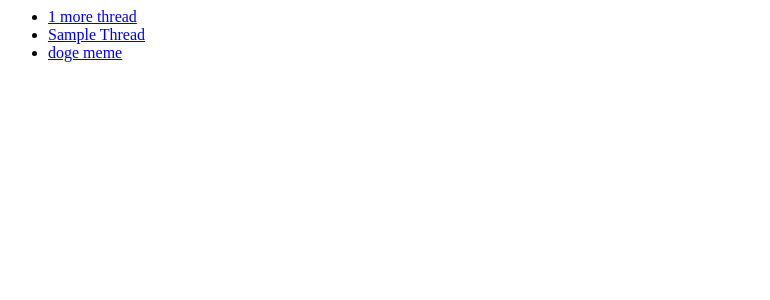
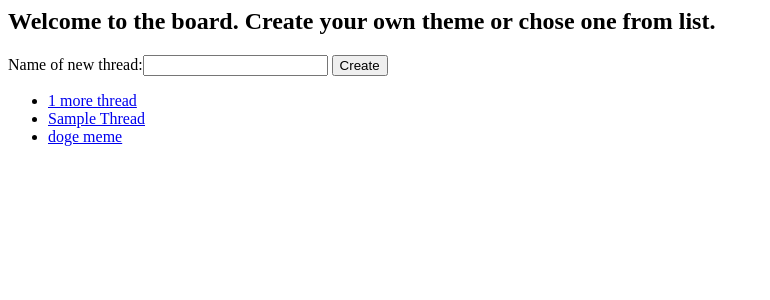
Before and after one commit to sergeyfrolov95/board_project, a Django app: a page that uses imgboard/templates/index.html in a window 1280 px wide. Shown: the top 300 px of the page, without its empty margins (0-770 px from the left). Run offline with Django 3.2, Linux system fonts and the light colour scheme; data comes from the database, SQL or seed files in the repository; both versions use the stored data as it was after the commit.

Commit message:
New form for adding threads

```diff
--- a/imgboard/forms.py
+++ b/imgboard/forms.py
@@ -3,3 +3,6 @@ from django import forms
 class PostForm(forms.Form):
 	post_text = forms.CharField(label='Enter your message here', max_length=300)
 	picture = forms.ImageField(label='', required=False)
+
+class ThreadForm(forms.Form):
+	thread_name = forms.CharField(label='Name of new thread', max_length=30)
--- a/imgboard/templates/index.html
+++ b/imgboard/templates/index.html
@@ -1,3 +1,11 @@
+<h2> {{ "Welcome to the board. Create your own theme or chose one from list." }} </h2>
+<div>
+  <form method="post">
+    {% csrf_token %}
+    {{ form }}
+   <input type="submit" value="Create"/>
+ </form=>
+</div>
 {% if thread_list %}
     <ul>
     {% for thread in thread_list %}
--- a/imgboard/urls.py
+++ b/imgboard/urls.py
@@ -4,6 +4,6 @@ from . import views
 
 app_name = 'imgboard'
 urlpatterns = [
-	url(r'^$', views.index, name='index'),
+	url(r'^$', views.IndexView.as_view(), name='index'),
 	url(r'^thread(?P<thread_id>[0-9]+)/$', views.ThreadView.as_view(), name='thread')
 ]
--- a/imgboard/views.py
+++ b/imgboard/views.py
@@ -4,25 +4,36 @@ from django.views.generic.base import View
 from django.utils import timezone
 
 from .models import Thread, Post
-from .forms import PostForm
+from .forms import PostForm, ThreadForm
 
-def index(request):
-	thread_list = Thread.objects.all()
-	context = {'thread_list': thread_list}
-	return render(request, 'index.html', context)
+class IndexView(View):
+	thread_form = ThreadForm
+	initial = {'key': 'value'}
 
-def thread(request, thread_id):
-	thread = get_object_or_404(Thread, pk=thread_id)
-	context = {
-		'thread': thread,
-	}
-	return render(request, 'thread.html', context)
+	def get(self, request, **kwargs):
+		form = self.thread_form(initial=self.initial)
+		thread_list = Thread.objects.all()
+		context = {'thread_list': thread_list,
+					'form': form,
+		}
+		return render(request, 'index.html', context)
+
+	def post(self, request):
+		form = self.thread_form(request.POST)
+		if form.is_valid():
+			t = Thread(thread_name=form.cleaned_data['thread_name'])
+			t.save()
+			return HttpResponseRedirect('')
+		else:
+			return HttpResponseRedirect('')
+
+
 
 class ThreadView(View):
 	post_form = PostForm
 	initial = {'key': 'value'}
 
-	def get(self, request, thread_id, **keargs):
+	def get(self, request, thread_id, **kwargs):
 		thread = get_object_or_404(Thread, pk=thread_id)
 		form = self.post_form(initial=self.initial)
 		context = {
```
Also changed, not shown: db.sqlite3, media/pics/Doge2.jpg (added), 3 other files.
